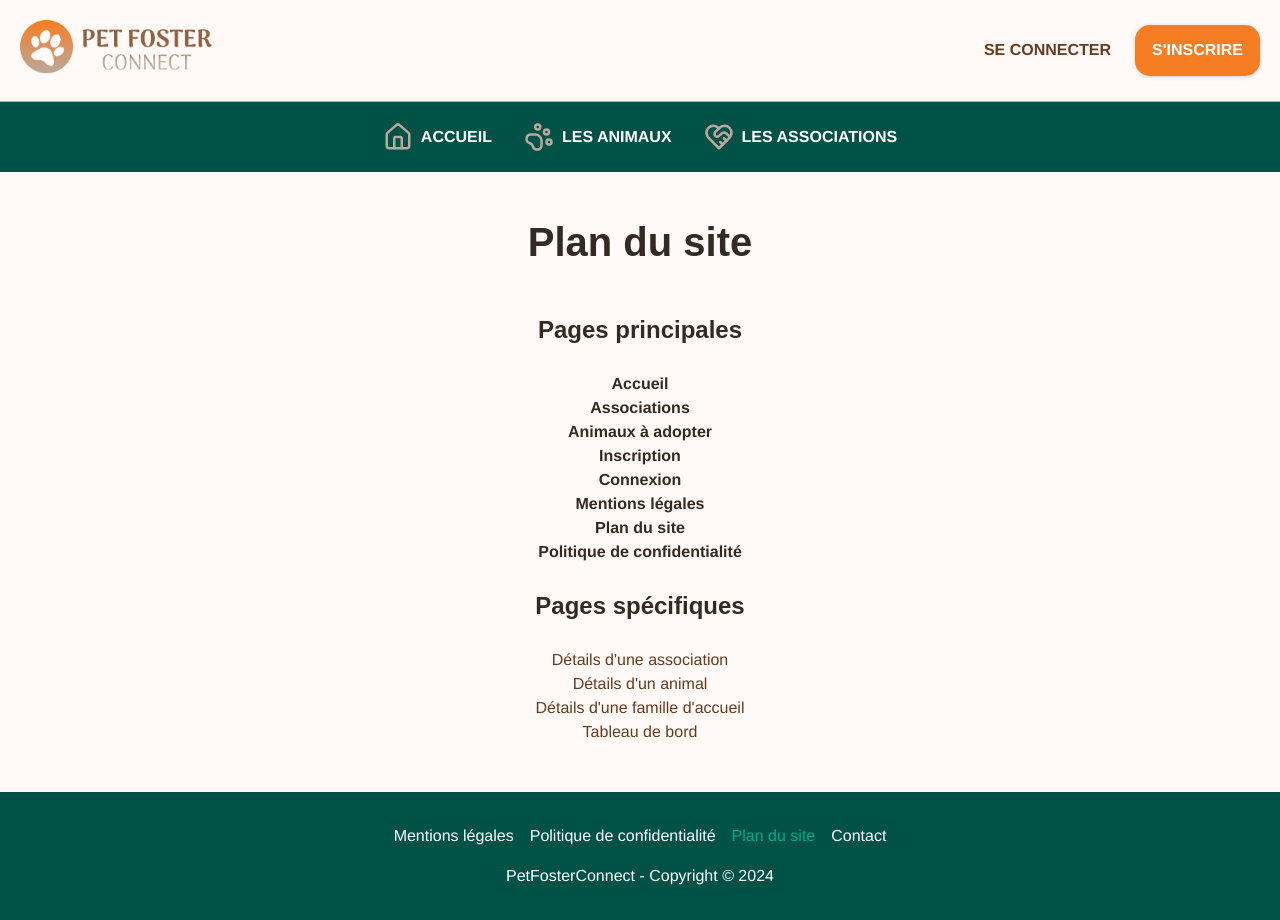
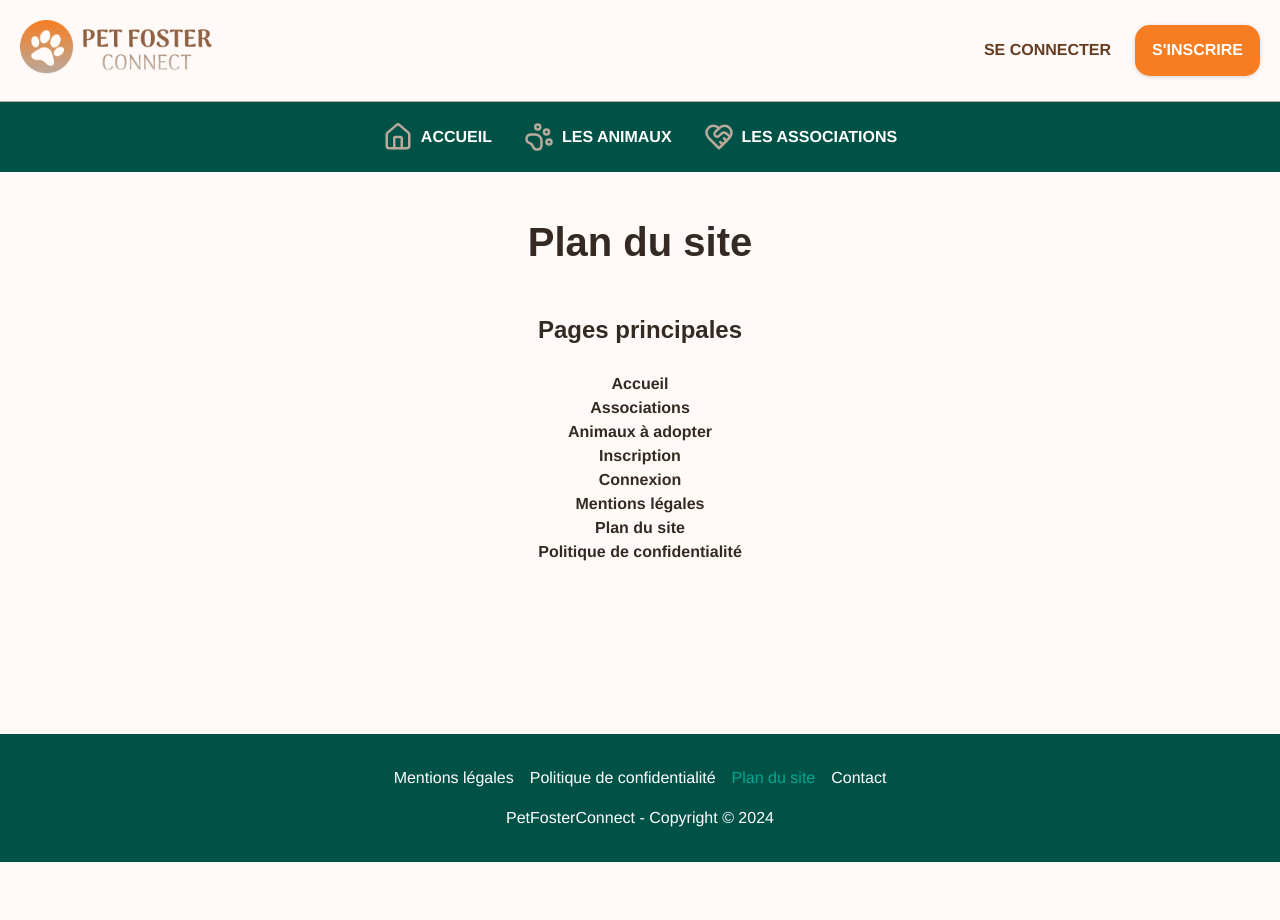
Before and after one commit to SloanGa/PetFosterConnect, a React (Vite) app: page /plan-du-site in a window 1280 px wide. After the commit the page ends 862 px from the top, so only its background shows below. Built offline with nearby package versions, Linux system fonts and the light colour scheme; a web font is replaced by a local one.

Commit message:
createmapsite

```diff
--- a/src/Pages/Erreur/Erreur.tsx
+++ b/src/Pages/Erreur/Erreur.tsx
@@ -19,7 +19,7 @@ const Erreur = () => {
 			<Header />
 			<main className="container">
 				<h1 className="main__title">Oups, cette page a pris la fuite ! </h1>
-				<img className="image__404" src="public/3818850.jpg" alt="" />
+				<img className="image__404" src="public/3818850.jpg" alt="Image d'erreur pour page non trouvée" />
 				<p className="text__404">
 					Il semble que la page que vous cherchez ait trouvé une famille
 					d'accueil temporaire ailleurs. Revenez à la page d'accueil pour
--- a/src/Pages/PlanDuSite/PlanDuSite.scss
+++ b/src/Pages/PlanDuSite/PlanDuSite.scss
@@ -1,4 +1,9 @@
 @use '../../styles/variables' as v;
+
+
+.mapsite__presentation {
+    min-height: 59.3vh;
+ }
 
 .main__information {
    display: block;
--- a/src/Pages/PlanDuSite/PlanDuSite.tsx
+++ b/src/Pages/PlanDuSite/PlanDuSite.tsx
@@ -18,6 +18,8 @@ const PlanDuSite = () => {
 
             <main>
 
+                <div className="mapsite__presentation">
+
                 <h1 className="main__title">Plan du site</h1>
 
                 <section>
@@ -34,15 +36,7 @@ const PlanDuSite = () => {
                     </ul>
                 </section>
 
-                <section>
-                <h2 className="main__information">Pages spécifiques</h2>
-                    <ul className="main__information__list">
-                        <li className="main__information__list__link__second" > Détails d'une association </li>
-                        <li className="main__information__list__link__second" > Détails d'un animal</li>
-                        <li className="main__information__list__link__second">Détails d'une famille d'accueil</li>
-                        <li className="main__information__list__link__second" > Tableau de bord</li>
-                    </ul>
-                </section>
+                </div>
 
             </main>
 
```
